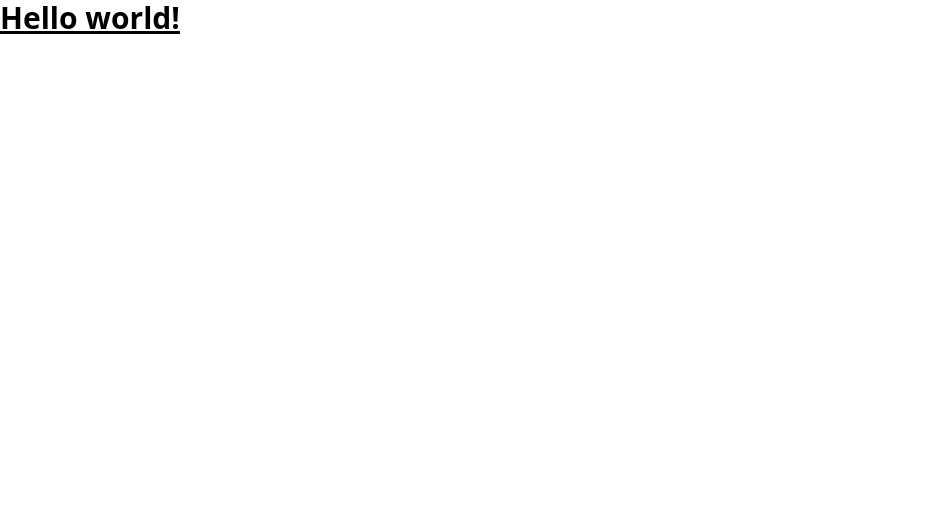
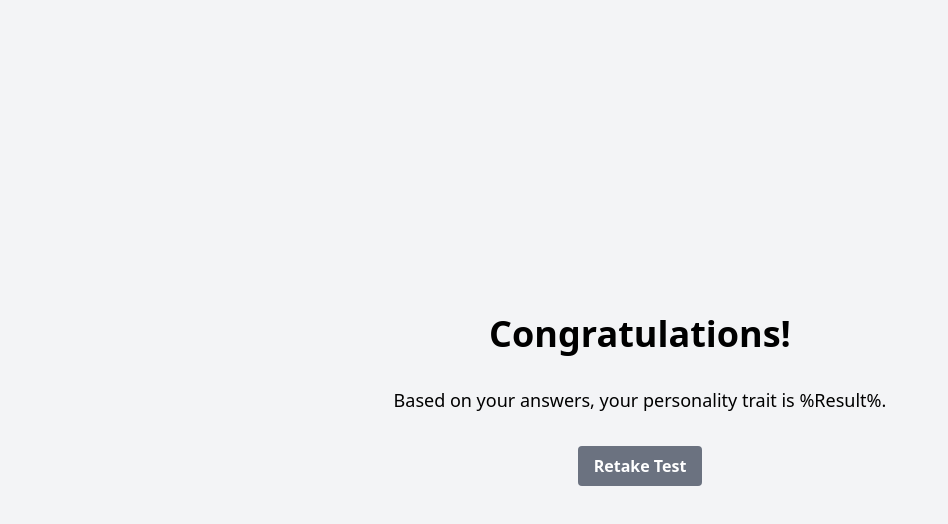
Before and after one commit to redwanJemal/personality_test, a React (Vite) app: page /result in a window 1280 px wide. Shown: the top 524 px of the page, without its empty margins (0-948 px from the left). Built offline with nearby package versions, Linux system fonts and the light colour scheme.

Commit message:
Landing, Result and Question Pages added

```diff
--- a/src/App.jsx
+++ b/src/App.jsx
@@ -1,13 +1,17 @@
 import { useState } from 'react'
+import {Routes, Route} from 'react-router-dom'
+import Landing from './pages/Landing'
+import Questions from './pages/Questions'
+import ResultScreen from './pages/Result'
 
 function App() {
-  const [count, setCount] = useState(0)
-
   return (
     <div className="App">
-      <h1 class="text-3xl font-bold underline">
-        Hello world!
-      </h1>
+      <Routes>
+        <Route path="/" element={<Landing />} />
+        <Route path="/test" element={<Questions />} />
+        <Route path="/result" element={<ResultScreen />} />
+      </Routes>
     </div>
   )
 }
--- a/src/main.jsx
+++ b/src/main.jsx
@@ -2,9 +2,12 @@ import React from 'react'
 import ReactDOM from 'react-dom/client'
 import App from '@/App'
 import './index.css'
+import {BrowserRouter} from 'react-router-dom'
 
 ReactDOM.createRoot(document.getElementById('root')).render(
   <React.StrictMode>
-    <App />
+    <BrowserRouter>
+      <App />
+    </BrowserRouter>
   </React.StrictMode>,
 )
--- /dev/null
+++ b/src/pages/Landing.jsx
@@ -0,0 +1,18 @@
+import React from 'react'
+import {Link} from 'react-router-dom'
+
+const Landing = () => {
+  return (
+    <div className="bg-gray-100 h-screen flex flex-col justify-center items-center">
+      <h1 className="text-4xl font-bold text-center mb-8">Discover Your Personality Type</h1>
+      <p className="text-lg text-center mb-8">
+        Take our personality test to gain insight into your personality traits and preferences.
+      </p>
+      <button className="bg-gray-500 hover:bg-gray-900 text-white font-bold py-2 px-4 rounded">
+        <Link to="/test">Begin Test</Link>
+      </button>
+    </div>
+  )
+}
+
+export default Landing
--- /dev/null
+++ b/src/pages/Questions.jsx
@@ -0,0 +1,9 @@
+import React from 'react'
+
+const Questions = () => {
+  return (
+    <div>Questions</div>
+  )
+}
+
+export default Questions
--- /dev/null
+++ b/src/pages/Result.jsx
@@ -0,0 +1,18 @@
+import React from 'react';
+import {Link} from 'react-router-dom'
+
+const ResultScreen = ( ) => {
+  return (
+    <div className="h-screen bg-gray-100 flex flex-col justify-center items-center">
+      <h1 className="text-4xl font-bold text-center mb-8">Congratulations!</h1>
+      <p className="text-lg text-center mb-8">
+        Based on your answers, your personality trait is %Result%.
+      </p>
+      <button className="bg-gray-500 hover:bg-gray-900 text-white font-bold py-2 px-4 rounded">
+        <Link to="/">Retake Test</Link>
+      </button>
+    </div>
+  );
+};
+
+export default ResultScreen;
```
